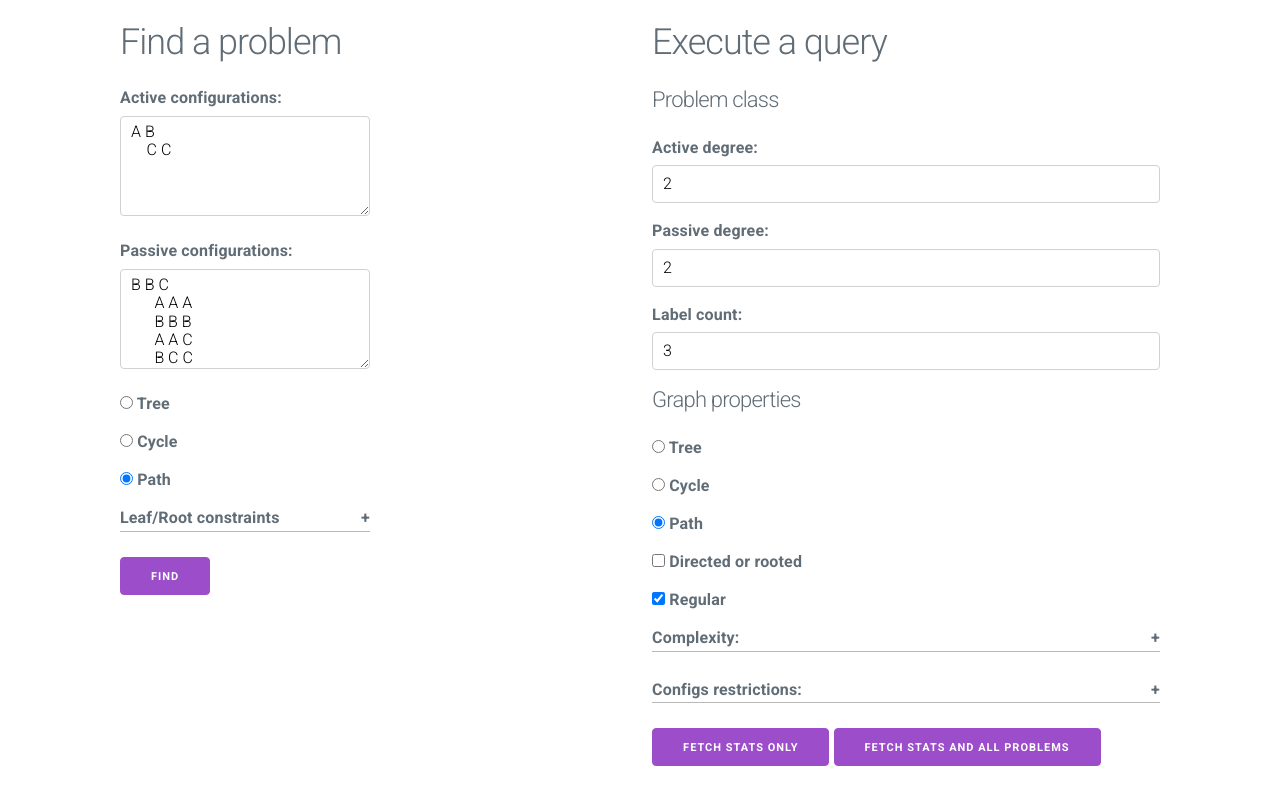
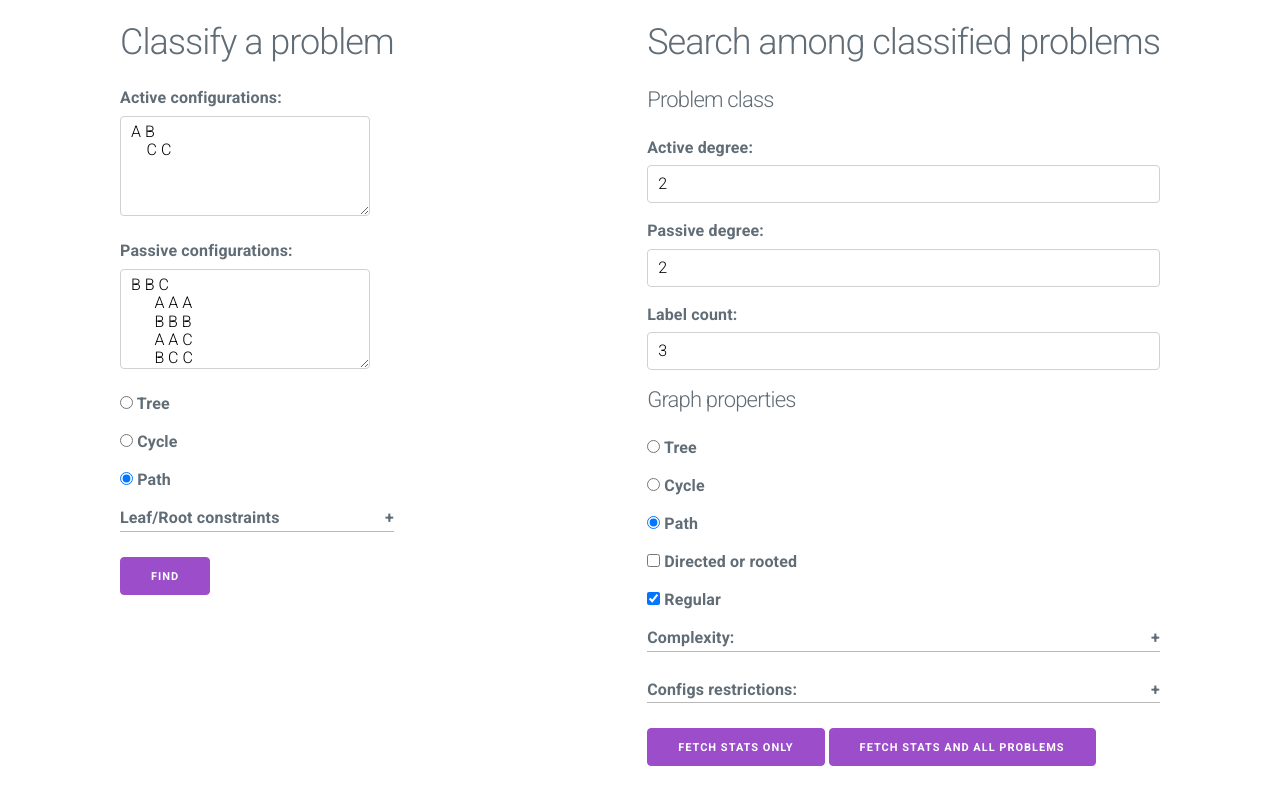
Before and after one commit to AleksTeresh/lcl-classifier, a Svelte app in the folder src/client/: page / in a window 1280 px wide. Shown: the top 804 px of the page. Built offline with nearby package versions, Linux system fonts and the light colour scheme.

Commit message:
client: Change titles of forms

```diff
--- a/src/client/src/ProblemForm.svelte
+++ b/src/client/src/ProblemForm.svelte
@@ -70,7 +70,7 @@
 
 <div class="form-wrapper">
   <form>
-    <h2>Find a problem</h2>
+    <h2>Classify a problem</h2>
     <label for="activeConfigs">Active configurations:</label>
     <textarea id="activeConfigs" bind:value={formState.activeConstraints} />
 
--- a/src/client/src/QueryForm.svelte
+++ b/src/client/src/QueryForm.svelte
@@ -167,7 +167,7 @@
 
 <div class="form-wrapper">
   <form>
-    <h2>Execute a query</h2>
+    <h2>Search among classified problems</h2>
     <h4>Problem class</h4>
     <label for="active-degree">Active degree:</label>
     <input
```
